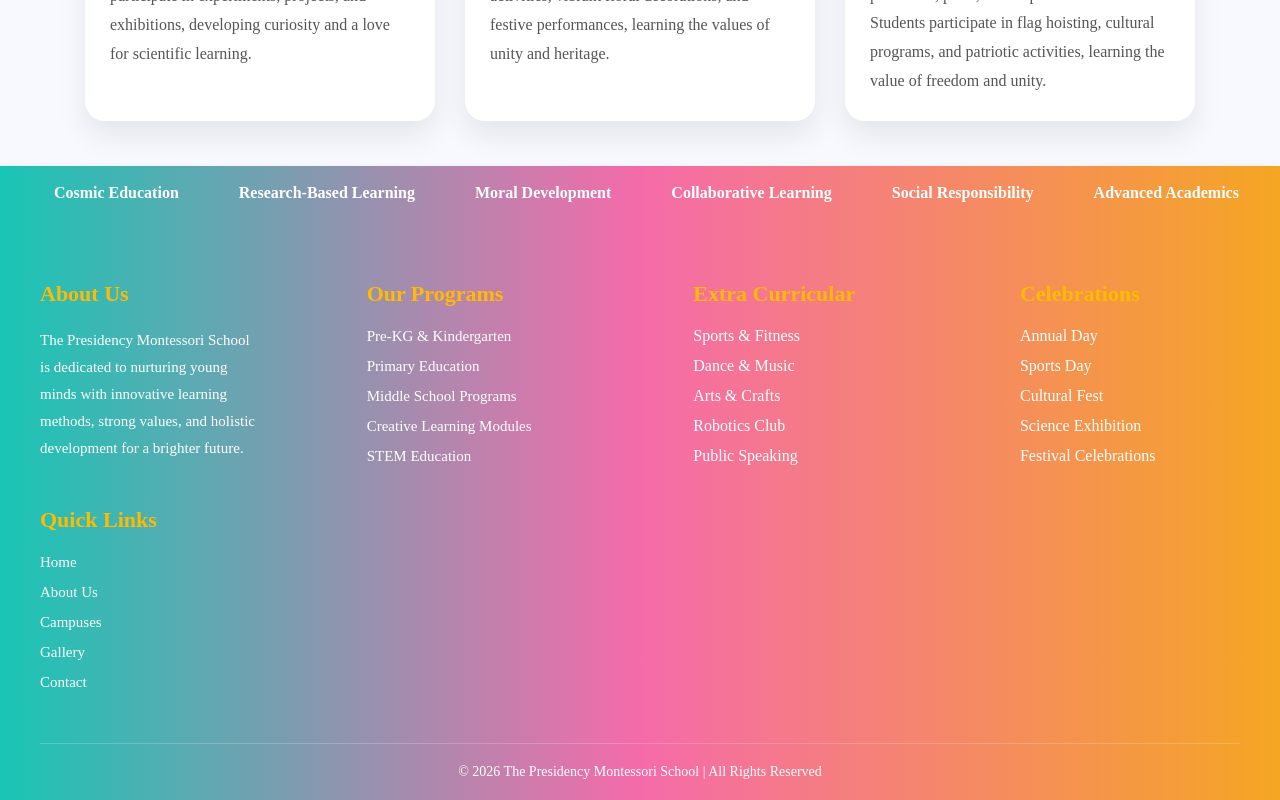
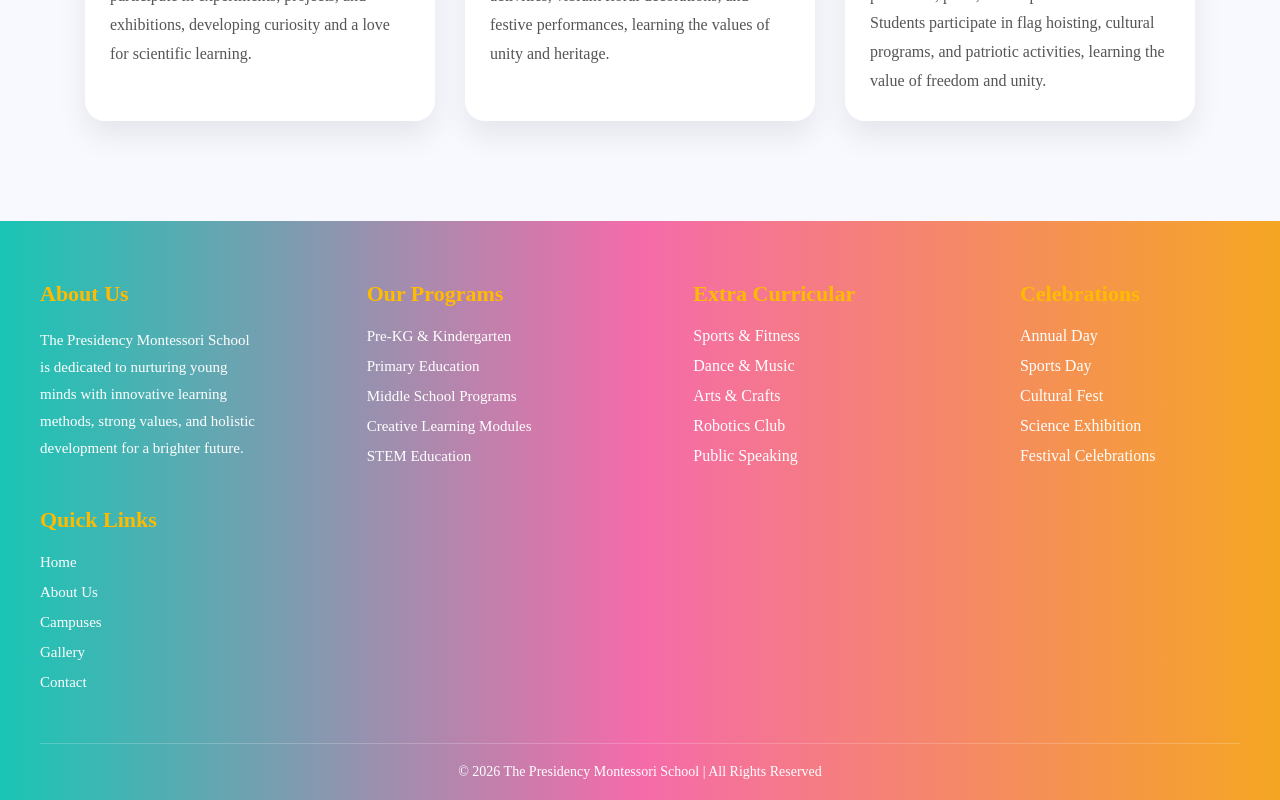
Before and after one commit to rajalingamg-12/Presidency_pro, a React (Create React App) app: page / in a window 1280 px wide. Shown: the part 3154-3954 px from the top of the page. Built offline with nearby package versions, Linux system fonts and the light colour scheme.

Commit message:
initial commit

```diff
--- a/src/pages/home/Home.jsx
+++ b/src/pages/home/Home.jsx
@@ -233,35 +233,6 @@
 
         </div>
       </section>
-      {/* Moving Skills Section */}
-      <section className="skills-marquee">
-        <div className="skills-track">
-          <span>Practical Life Activities</span>
-          <span>Sensorial Development</span>
-          <span>Language Enrichment</span>
-          <span>Early Mathematics</span>
-          <span>Cultural Studies</span>
-          <span>Cosmic Education</span>
-          <span>Research-Based Learning</span>
-          <span>Moral Development</span>
-          <span>Collaborative Learning</span>
-          <span>Social Responsibility</span>
-          <span>Advanced Academics</span>
-
-          {/* Duplicate for smooth infinite loop */}
-          <span>Practical Life Activities</span>
-          <span>Sensorial Development</span>
-          <span>Language Enrichment</span>
-          <span>Early Mathematics</span>
-          <span>Cultural Studies</span>
-          <span>Cosmic Education</span>
-          <span>Research-Based Learning</span>
-          <span>Moral Development</span>
-          <span>Collaborative Learning</span>
-          <span>Social Responsibility</span>
-          <span>Advanced Academics</span>
-        </div>
-      </section>
 
     </div>
   );
```
